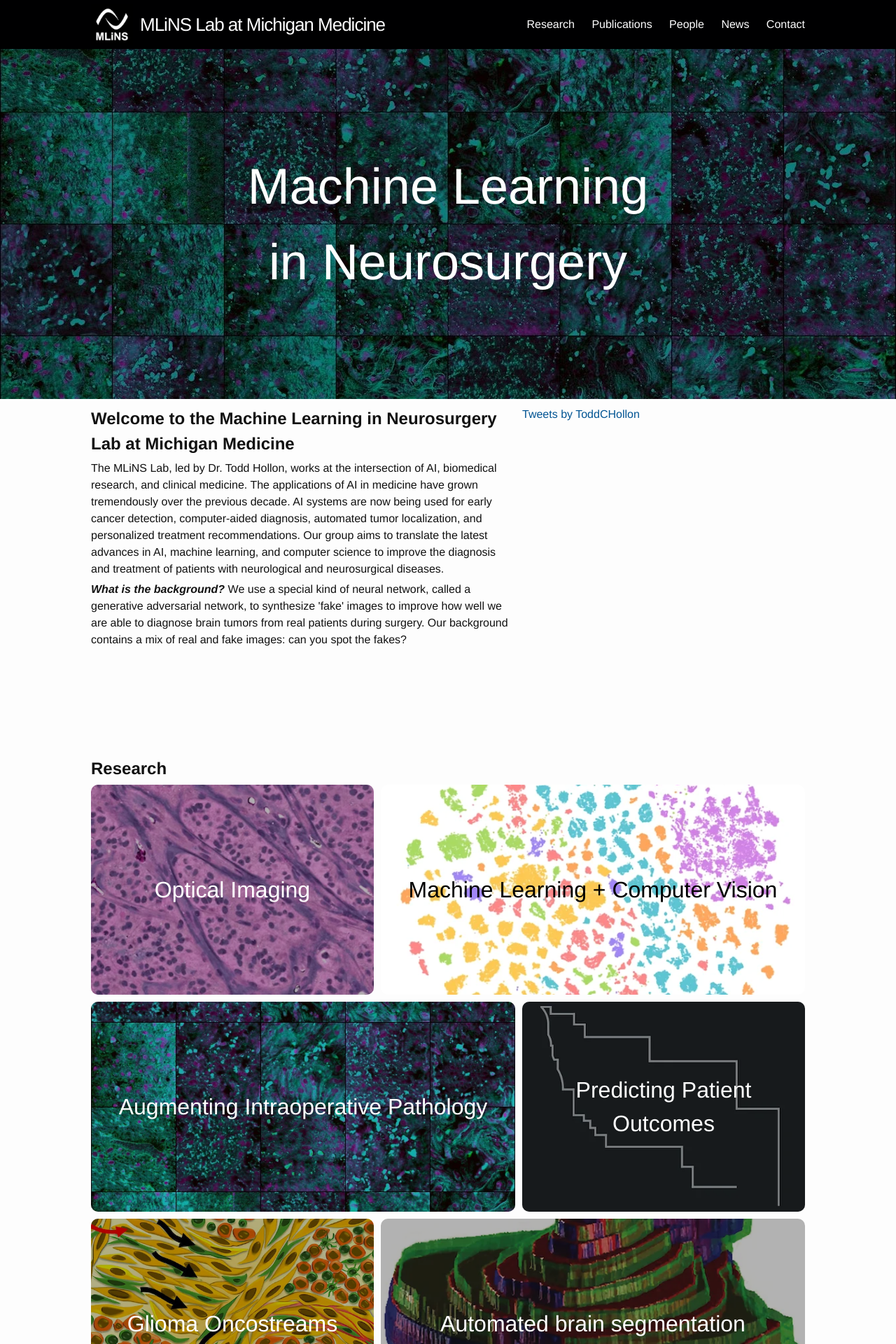
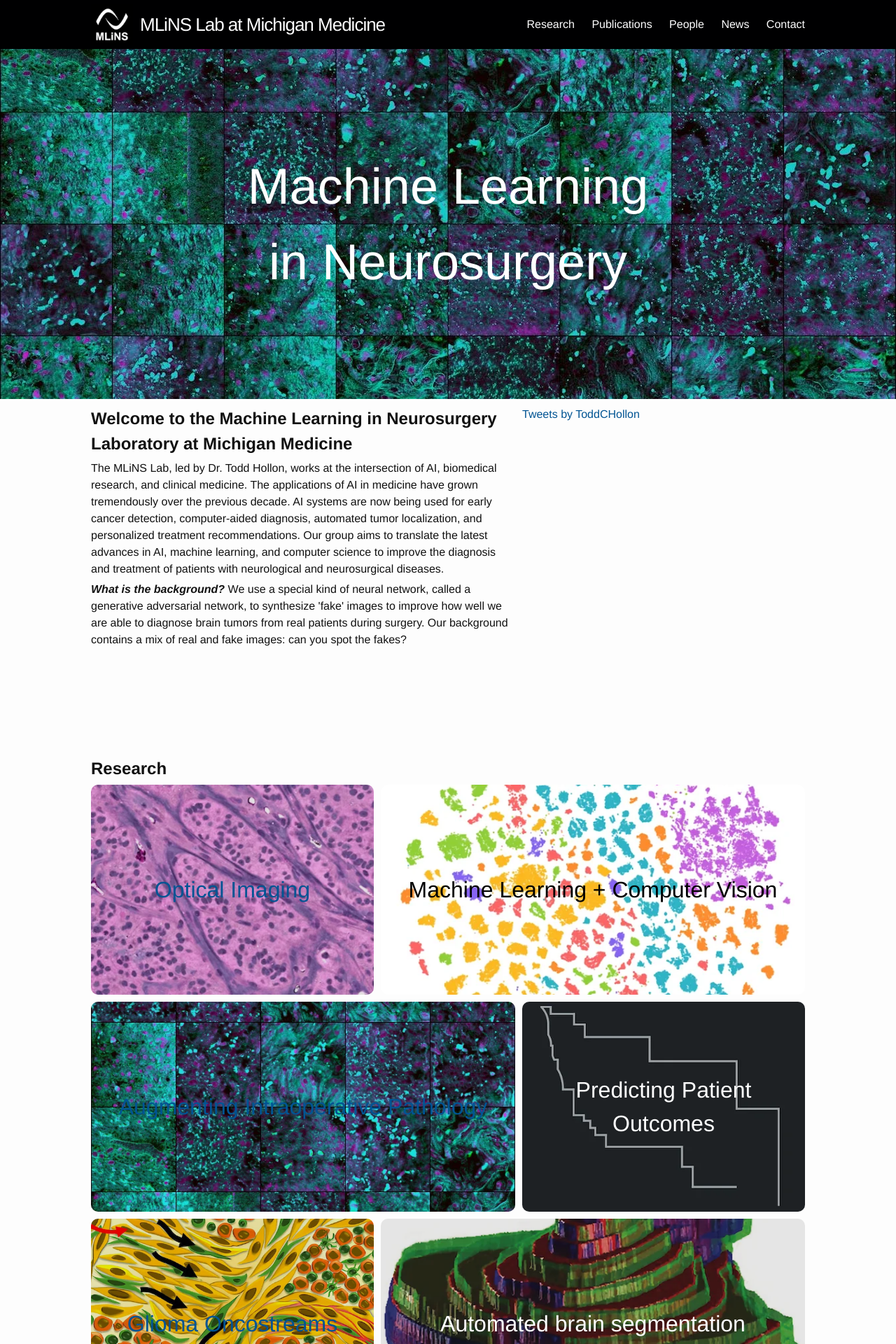
Before and after one commit to MLNeurosurg/mlneurosurg.github.io, a Jekyll site: the page built from index.md, in a window 1280 px wide. Shown: the top 1920 px of the page at 70% size. Built offline with Jekyll 4.4.1, drawn with Linux system fonts in a browser that asks for light colours; comment, search, counter and statistics services are not loaded.

Commit message:
made index research cards clickable, and minor color tweaks

```diff
--- a/_data/research_cards.yaml
+++ b/_data/research_cards.yaml
@@ -2,23 +2,29 @@
     image: imaging.webp
     width: res-card-narrow
     font_color: res-card-text-neg
+    res_id: optical_vision
   - title: Machine Learning + Computer Vision
     image: mlcv.webp
     width: res-card-wide
     font_color: res-card-text-pos
+    res_id: optical_vision
 - - title: Augmenting Intraoperative Pathology
     image: aug.webp
     width: res-card-wide
     font_color: res-card-text-neg
+    res_id: aug
   - title: Predicting Patient Outcomes
     image: outcome.webp
     width: res-card-narrow
     font_color: res-card-text-neg
+    res_id: outcome
 - - title: Glioma Oncostreams
     image: oncostream.webp
     width: res-card-narrow
     font_color: res-card-text-neg
+    res_id: oncostream
   - title: Automated brain segmentation
     image: mri.webp
     width: res-card-wide
     font_color: res-card-text-neg
+    res_id: seg
--- a/_layouts/index.html
+++ b/_layouts/index.html
@@ -15,12 +15,29 @@
 
         <div style="display: flex;">
         <div class="main-desc">
-            <h2 style="font-weight:bold;">Welcome to the Machine Learning in Neurosurgery Lab at Michigan Medicine</h2>
-            <p class="main">The MLiNS Lab, led by Dr. Todd Hollon, works at the intersection of AI, biomedical research, and clinical medicine. The applications of AI in medicine have grown tremendously over the previous decade. AI systems are now being used for early cancer detection, computer-aided diagnosis, automated tumor localization, and personalized treatment recommendations. Our group aims to translate the latest advances in AI, machine learning, and computer science to improve the diagnosis and treatment of patients with neurological and neurosurgical diseases.</p>
-            <p><b><i>What is the background?</i></b>  We use a special kind of neural network, called a generative adversarial network, to synthesize 'fake' images to improve how well we are able to diagnose brain tumors from real patients during surgery. Our background contains a mix of real and fake images: can you spot the fakes?</p>
+            <h2 style="font-weight:bold;">Welcome to the Machine Learning in Neurosurgery Laboratory at Michigan Medicine</h2>
+            <p class="main">The MLiNS Lab, led by Dr. Todd Hollon, works at the
+            intersection of AI, biomedical research, and clinical medicine. The
+            applications of AI in medicine have grown tremendously over the
+            previous decade. AI systems are now being used for early cancer
+            detection, computer-aided diagnosis, automated tumor localization,
+            and personalized treatment recommendations. Our group aims to
+            translate the latest advances in AI, machine learning, and computer
+            science to improve the diagnosis and treatment of patients with
+            neurological and neurosurgical diseases.</p>
+            <p><b><i>What is the background?</i></b>  We use a special kind of
+            neural network, called a generative adversarial network, to
+            synthesize 'fake' images to improve how well we are able to
+            diagnose brain tumors from real patients during surgery. Our
+            background contains a mix of real and fake images: can you spot the
+            fakes?</p>
         </div>
         <div class="main-tweet no-palm">
-            <a class="twitter-timeline" data-height="500" data-dnt="true" href="https://twitter.com/ToddCHollon?ref_src=twsrc%5Etfw">Tweets by ToddCHollon</a> <script async src="https://platform.twitter.com/widgets.js" charset="utf-8"></script>
+            <a class="twitter-timeline" data-height="500" data-dnt="true"
+            href="https://twitter.com/ToddCHollon?ref_src=twsrc%5Etfw">Tweets
+            by ToddCHollon</a> <script async
+            src="https://platform.twitter.com/widgets.js"
+            charset="utf-8"></script>
         </div>
         </div>
 
@@ -29,15 +46,20 @@
         <div class="main-res-wrap">
             <div class="res-card-wrap {{ i[0].width}} res-card-left" >
                 <img class="res-card-back" src="assets/images/index/{{ i[0].image }}">
-                <div class="{{ i[0].font_color }}">
-                <h1 style="margin:10px;">{{ i[0].title }}</h1>
-                </div>
+                <a href="/research#{{ i[0].res_id }}">
+                    <div class="{{ i[0].font_color }}">
+                    <h1 style="margin:10px;">{{ i[0].title }}</h1></a>
+                    </div>
+                </a>
             </div>
+
             <div class="res-card-wrap {{ i[1].width }}">
                 <img class="res-card-back" src="assets/images/index/{{ i[1].image }}">
-                <div class="{{ i[1].font_color }}">
-                <h1 style="margin:10px;">{{ i[1].title }}</h1>
-                </div>
+                <a href="/research#{{ i[1].res_id }}">
+                    <div class="{{ i[1].font_color }}">
+                    <h1 style="margin:10px;">{{ i[1].title }}</h1>
+                    </div>
+                </a>
             </div>
         </div>
       {% endfor %}
@@ -52,7 +74,9 @@
           <div class="pubright">
               {% if i[1].venue_link %}
               <p style="color:#{{ site.data.publications[i].color }}; margin: 0px; font-weight:bold">
-                  <a class="venue" href="{{ site.data.publications[i].venue_link }}" style="color:#{{ site.data.publications[i].color }};">
+                  <a class="venue" href="{{
+                  site.data.publications[i].venue_link }}" style="color:#{{
+                  site.data.publications[i].color }};">
                   {{ site.data.publications[i].venue }}</a></p>
               {% else %}
               <p style="color:#{{ site.data.publications[i].color }}; margin: 0px; font-weight:bold">
--- a/_layouts/research.html
+++ b/_layouts/research.html
@@ -14,7 +14,7 @@
   <div class="page-content" aria-label="Research Content"><div class="wrapper">
     {% for i in site.data.research %}
     <div>
-      <div class="research-wrap">
+      <div id="{{ i.id }}"class="research-wrap">
         <div class="research-sec-left">
           {% for j in i.im %}
             <img style="width:100%;" src="{{ j }}">
--- a/_sass/minima/_layout.scss
+++ b/_sass/minima/_layout.scss
@@ -755,15 +755,14 @@
   display: flex;
   align-items:center;
   justify-content:center;
-  background: rgba(0, 0, 0, 0.3);
 }
 div.res-card-text-pos  {
   color:black;
-  background: rgba(255,255,255, 0.3);
+  background: rgba(255,255,255, 0.1);
 }
 div.res-card-text-neg  {
   color:white;
-  background: rgba(0, 0, 0, 0.3);
+  background: rgba(0, 0, 0, 0.1);
 }
 @media only screen and (max-width: $on-laptop) {
   .res-card-wide {
@@ -833,7 +832,7 @@
   display:flex;
   align-items:center;
   justify-content:center;
-  background: rgba(0, 0, 0, 0.5);
+  background: rgba(0, 0, 0, 0.2);
 }
 
 @media only screen and (max-width: $on-palm) {
@@ -852,7 +851,6 @@
   div.banner-text {
     font-size:36px;
   }
-
 }
 
 div.main-desc {
```
Also changed, not shown: _data/research.yaml (+5 -0 lines).
